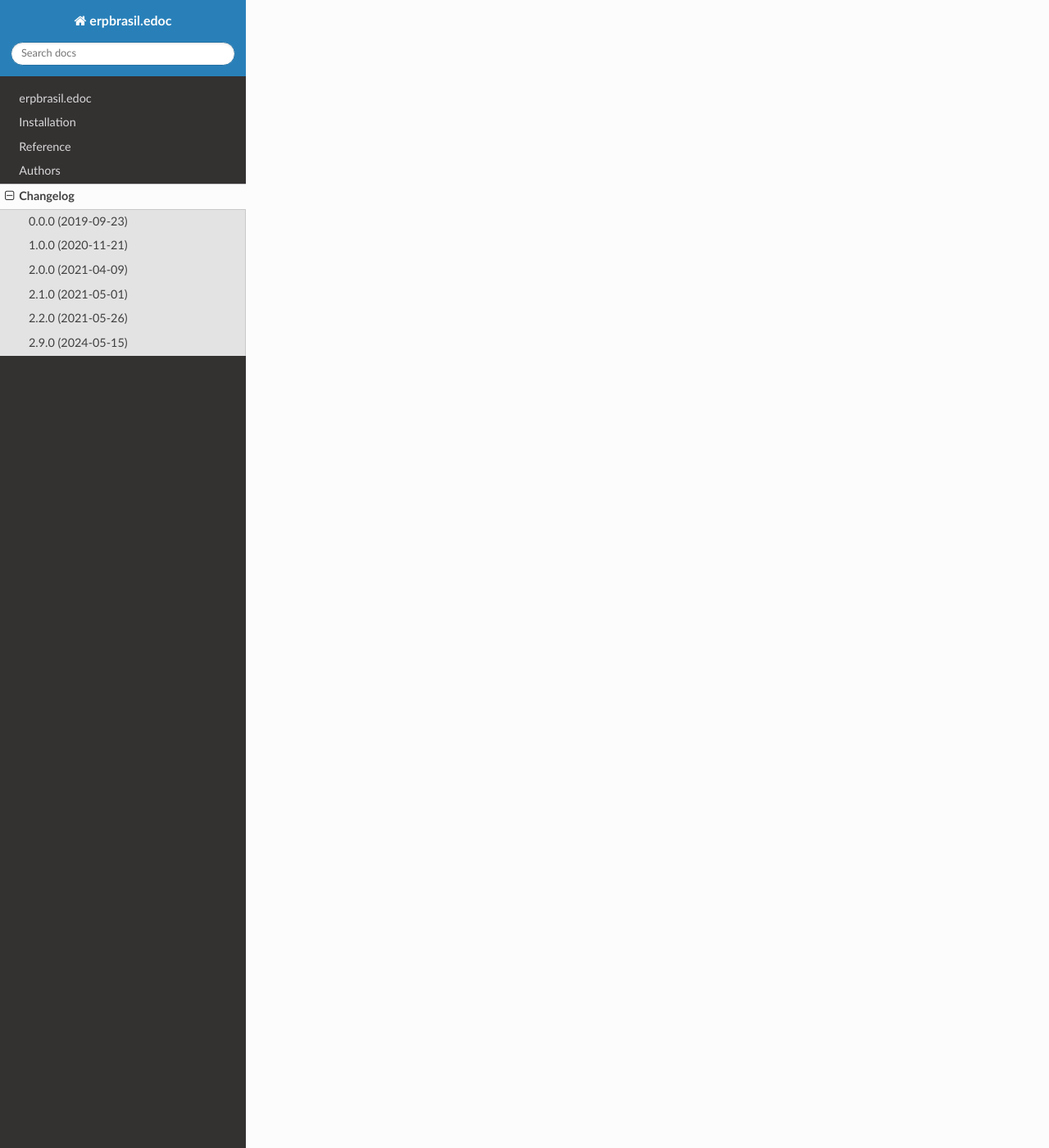
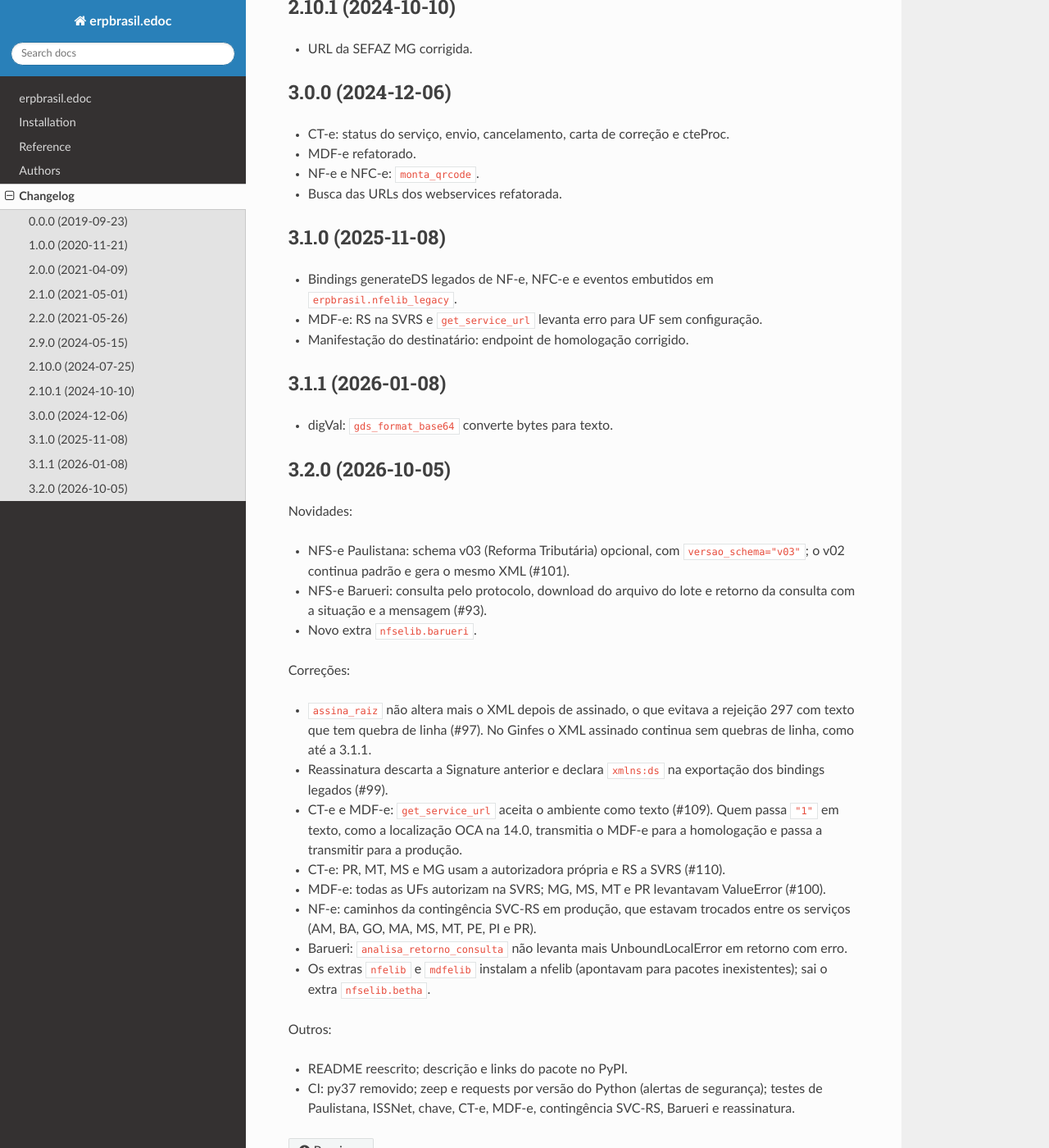
Before and after one commit to erpbrasil/erpbrasil.edoc, a Sphinx documentation site: the page built from docs/changelog.rst, in a window 1280 px wide and 1400 px high, scrolled down 1736 px. Shown: the whole window at 82% size. Built offline with Sphinx 7.4.7 and the Read the Docs theme 3.1.0, drawn with Linux system fonts in a browser that asks for light colours; pages that are not in the unit, such as notebooks, are missing from menus; some of the changed text lies outside the part shown.

Commit message:
Bump version: 3.1.1 -> 3.2.0
CHANGELOG com as versões 2.10.0 a 3.1.1, que faltavam, e a 3.2.0.

Assisted-by: Claude Code

```diff
--- a/CHANGELOG.rst
+++ b/CHANGELOG.rst
@@ -59,3 +59,75 @@ Changelog
 ~~~~~~~~~~~~~~~~~~
 
 - Suporte para emissão de NF-e utilizando as Sefaz autorizadoras de contingência.
+
+2.10.0 (2024-07-25)
+~~~~~~~~~~~~~~~~~~~
+
+- Ceará passa a usar o webservice da SVRS.
+- URLs e expressão regular do Ginfes corrigidas.
+- Leitura do retorno SOAP com um padrão combinado de prefixos.
+- Versão da nfelib travada e erpbrasil.transmissao no requirements.
+
+2.10.1 (2024-10-10)
+~~~~~~~~~~~~~~~~~~~
+
+- URL da SEFAZ MG corrigida.
+
+3.0.0 (2024-12-06)
+~~~~~~~~~~~~~~~~~~
+
+- CT-e: status do serviço, envio, cancelamento, carta de correção e cteProc.
+- MDF-e refatorado.
+- NF-e e NFC-e: ``monta_qrcode``.
+- Busca das URLs dos webservices refatorada.
+
+3.1.0 (2025-11-08)
+~~~~~~~~~~~~~~~~~~
+
+- Bindings generateDS legados de NF-e, NFC-e e eventos embutidos em
+  ``erpbrasil.nfelib_legacy``.
+- MDF-e: RS na SVRS e ``get_service_url`` levanta erro para UF sem configuração.
+- Manifestação do destinatário: endpoint de homologação corrigido.
+
+3.1.1 (2026-01-08)
+~~~~~~~~~~~~~~~~~~
+
+- digVal: ``gds_format_base64`` converte bytes para texto.
+
+3.2.0 (2026-10-05)
+~~~~~~~~~~~~~~~~~~
+
+Novidades:
+
+- NFS-e Paulistana: schema v03 (Reforma Tributária) opcional, com
+  ``versao_schema="v03"``; o v02 continua padrão e gera o mesmo XML (#101).
+- NFS-e Barueri: consulta pelo protocolo, download do arquivo do lote e retorno
+  da consulta com a situação e a mensagem (#93).
+- Novo extra ``nfselib.barueri``.
+
+Correções:
+
+- ``assina_raiz`` não altera mais o XML depois de assinado, o que evitava a
+  rejeição 297 com texto que tem quebra de linha (#97). No Ginfes o XML assinado
+  continua sem quebras de linha, como até a 3.1.1.
+- Reassinatura descarta a Signature anterior e declara ``xmlns:ds`` na
+  exportação dos bindings legados (#99).
+- CT-e e MDF-e: ``get_service_url`` aceita o ambiente como texto (#109). Quem
+  passa ``"1"`` em texto, como a localização OCA na 14.0, transmitia o MDF-e
+  para a homologação e passa a transmitir para a produção.
+- CT-e: PR, MT, MS e MG usam a autorizadora própria e RS a SVRS (#110).
+- MDF-e: todas as UFs autorizam na SVRS; MG, MS, MT e PR levantavam ValueError
+  (#100).
+- NF-e: caminhos da contingência SVC-RS em produção, que estavam trocados entre
+  os serviços (AM, BA, GO, MA, MS, MT, PE, PI e PR).
+- Barueri: ``analisa_retorno_consulta`` não levanta mais UnboundLocalError em
+  retorno com erro.
+- Os extras ``nfelib`` e ``mdfelib`` instalam a nfelib (apontavam para pacotes
+  inexistentes); sai o extra ``nfselib.betha``.
+
+Outros:
+
+- README reescrito; descrição e links do pacote no PyPI.
+- CI: py37 removido; zeep e requests por versão do Python (alertas de
+  segurança); testes de Paulistana, ISSNet, chave, CT-e, MDF-e, contingência
+  SVC-RS, Barueri e reassinatura.
--- a/README.rst
+++ b/README.rst
@@ -21,9 +21,9 @@ erpbrasil.edoc
     :alt: PyPI Package latest release
     :target: https://pypi.org/project/erpbrasil.edoc
 
-.. |commits-since| image:: https://img.shields.io/github/commits-since/erpbrasil/erpbrasil.edoc/v3.1.1.svg
+.. |commits-since| image:: https://img.shields.io/github/commits-since/erpbrasil/erpbrasil.edoc/v3.2.0.svg
     :alt: Commits since latest release
-    :target: https://github.com/erpbrasil/erpbrasil.edoc/compare/v3.1.1...master
+    :target: https://github.com/erpbrasil/erpbrasil.edoc/compare/v3.2.0...master
 
 .. |wheel| image:: https://img.shields.io/pypi/wheel/erpbrasil.edoc.svg
     :alt: PyPI Wheel
--- a/docs/conf.py
+++ b/docs/conf.py
@@ -22,7 +22,7 @@ project = "erpbrasil.edoc"
 year = "2019"
 author = "Luis Felipe Mileo"
 copyright = f"{year}, {author}"
-version = release = "3.1.1"
+version = release = "3.2.0"
 
 pygments_style = "trac"
 templates_path = ["."]
--- a/setup.py
+++ b/setup.py
@@ -43,7 +43,7 @@ def read(*names, **kwargs):
 
 setup(
     name="erpbrasil.edoc",
-    version="3.1.1",
+    version="3.2.0",
     license="MIT",
     description=(
         "Transmissão de documentos fiscais eletrônicos brasileiros"
```
Also changed, not shown: .bumpversion.cfg, 1 other file.
